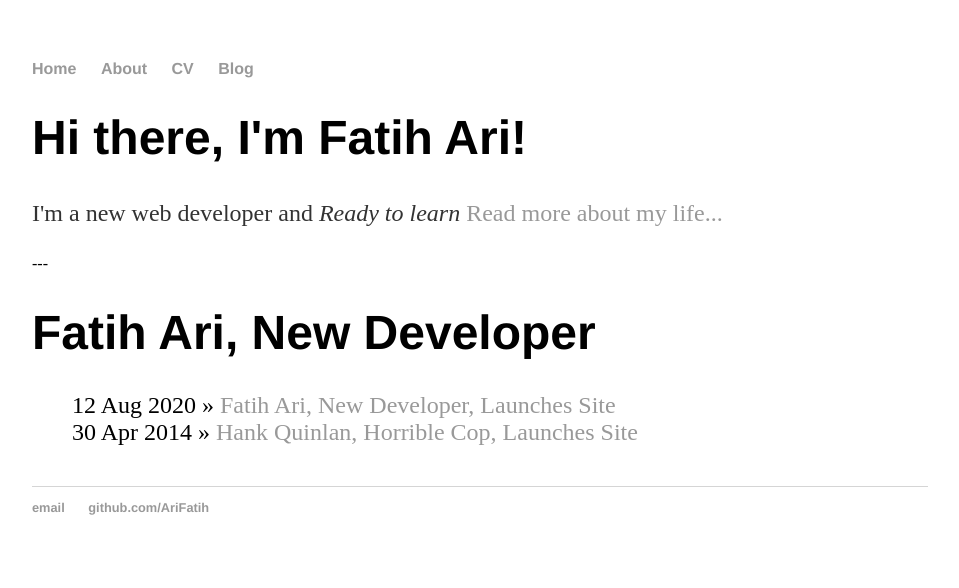
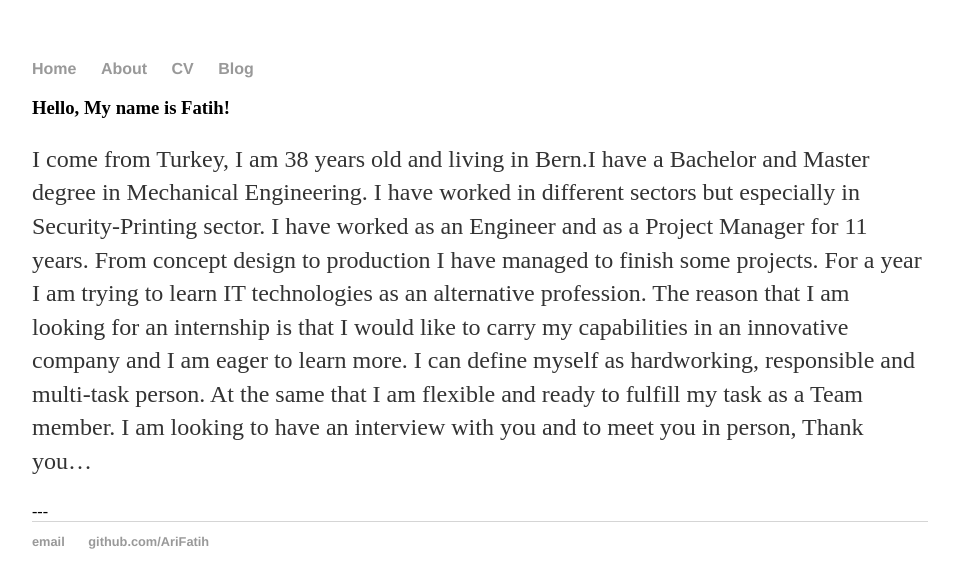
Before and after one commit to fatih64/AriFatih.github.io, a Jekyll site: the page built from about/index.html, in a window 1280 px wide. Shown: the top 588 px of the page, without its empty margins (160-1119 px from the left). Built offline with Jekyll 4.4.1, drawn with Linux system fonts in a browser that asks for light colours.

Commit message:
Update index.html

```diff
--- a/about/index.html
+++ b/about/index.html
@@ -1,17 +1,15 @@
 ---
 layout: default
-title: Fatih Ari, New Developer
+title: More about my life...
 ---
 <div class="blurb">
-	<h1>Hi there, I'm Fatih Ari!</h1>
-	<p>I'm a new web developer and <em>Ready to learn</em>  <a href="/about">Read more about my life...</a></p>
+	<h3>Hello, My name is Fatih!</h3>
+	<p> I come from Turkey, I am  38 years old and living in Bern.I have a Bachelor and Master degree in Mechanical Engineering.
+I have worked in different sectors but especially in Security-Printing sector. I have worked as an Engineer and as a Project Manager for 11 years.  From concept design to production I have managed to finish some projects.
+For a year I am trying to learn IT technologies as an alternative profession.
+The reason that I am looking for an internship is that I would like to carry my capabilities in an innovative company and I am eager to learn more.
+I can define myself as hardworking, responsible and multi-task person. At the same that I am flexible and ready to fulfill my task as a Team member.
+I am looking to have an interview with you and to meet you in person, Thank you…
+ </p>
 </div><!-- /.blurb -->
 ---
-
-	<h1>{{ page.title }}</h1>
-	<ul class="posts">
-
-	  {% for post in site.posts %}
-	    <li><span>{{ post.date | date_to_string }}</span> » <a href="{{ post.url }}" title="{{ post.title }}">{{ post.title }}</a></li>
-	  {% endfor %}
-	</ul>
```
